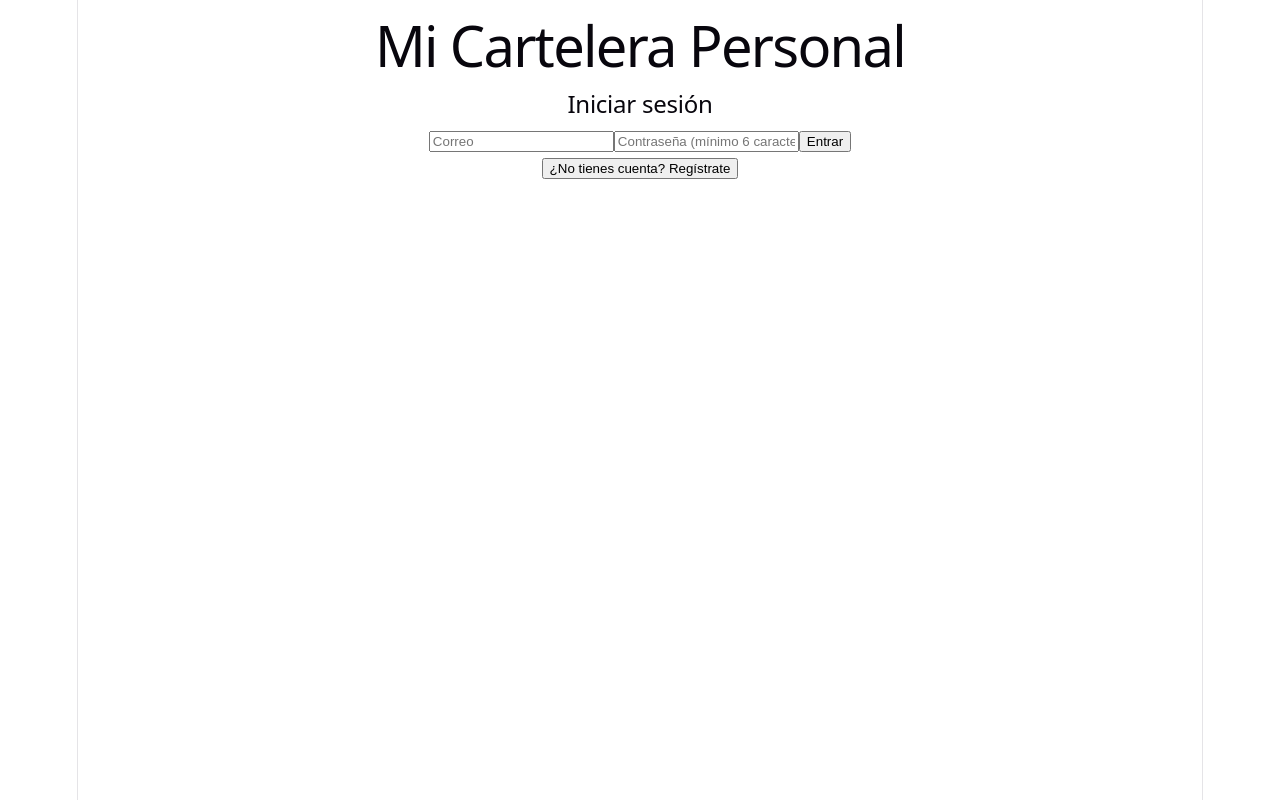
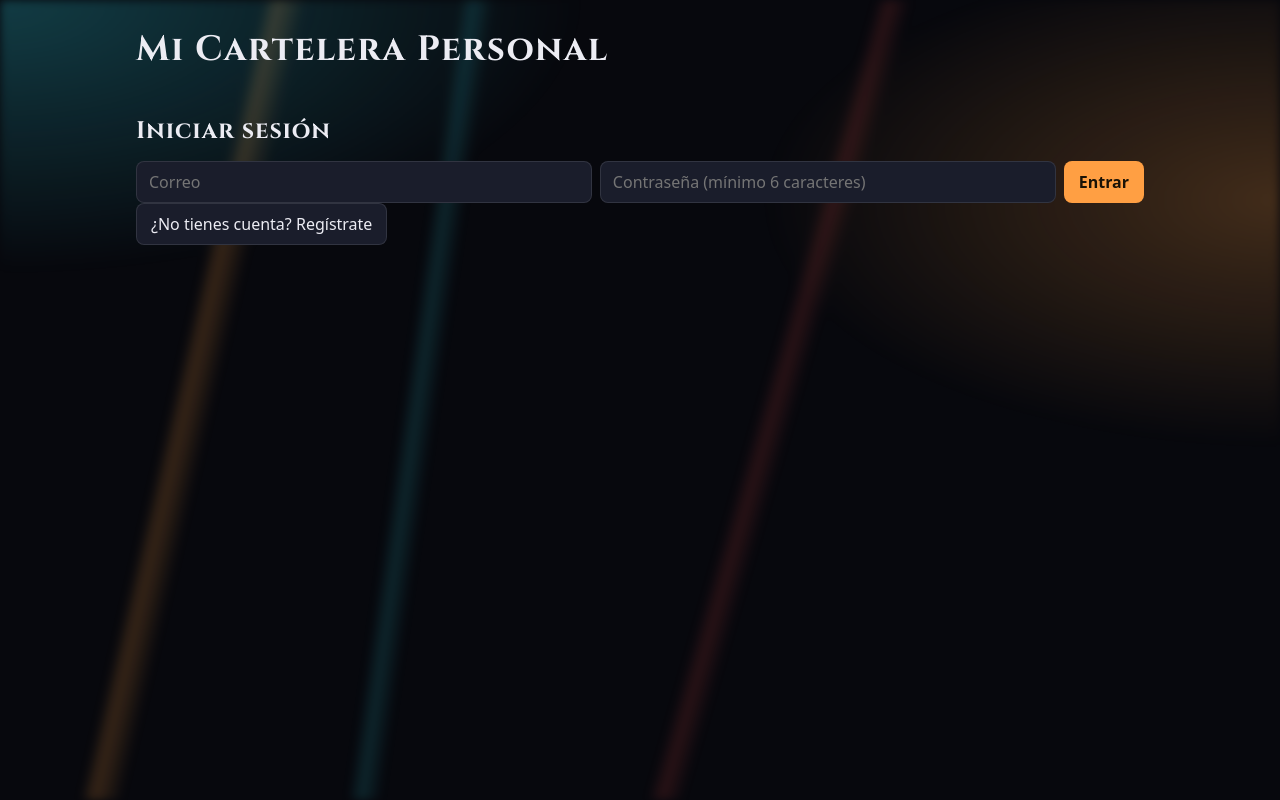
Before and after one commit to ApaukiG/mi-cartelera, a React (Vite) app: page / in a window 1280 px wide. Built offline with nearby package versions, Linux system fonts and the light colour scheme; no server answers.

Commit message:
Mejora el diseño con estilo cinematográfico y cuadrícula de pósters

```diff
--- a/src/index.css
+++ b/src/index.css
@@ -1,111 +1,238 @@
+@import url('https://fonts.googleapis.com/css2?family=Cinzel:wght@500;700&display=swap');
+
 :root {
-  --text: #6b6375;
-  --text-h: #08060d;
-  --bg: #fff;
-  --border: #e5e4e7;
-  --code-bg: #f4f3ec;
-  --accent: #aa3bff;
-  --accent-bg: rgba(170, 59, 255, 0.1);
-  --accent-border: rgba(170, 59, 255, 0.5);
-  --social-bg: rgba(244, 243, 236, 0.5);
-  --shadow:
-    rgba(0, 0, 0, 0.1) 0 10px 15px -3px, rgba(0, 0, 0, 0.05) 0 4px 6px -2px;
-
-  --sans: system-ui, 'Segoe UI', Roboto, sans-serif;
-  --heading: system-ui, 'Segoe UI', Roboto, sans-serif;
-  --mono: ui-monospace, Consolas, monospace;
-
-  font: 18px/145% var(--sans);
-  letter-spacing: 0.18px;
-  color-scheme: light dark;
-  color: var(--text);
-  background: var(--bg);
-  font-synthesis: none;
-  text-rendering: optimizeLegibility;
-  -webkit-font-smoothing: antialiased;
-  -moz-osx-font-smoothing: grayscale;
-
-  @media (max-width: 1024px) {
-    font-size: 16px;
-  }
+  --bg: #07080d;
+  --panel: rgba(18, 20, 30, 0.78);
+  --panel-2: #1a1d2b;
+  --borde: rgba(255, 255, 255, 0.1);
+  --texto: #ececf3;
+  --suave: #9a9fb5;
+  --acento: #ff9f43;
+  --frio: #2ec4d6;
+  color-scheme: dark;
 }
 
-@media (prefers-color-scheme: dark) {
-  :root {
-    --text: #9ca3af;
-    --text-h: #f3f4f6;
-    --bg: #16171d;
-    --border: #2e303a;
-    --code-bg: #1f2028;
-    --accent: #c084fc;
-    --accent-bg: rgba(192, 132, 252, 0.15);
-    --accent-border: rgba(192, 132, 252, 0.5);
-    --social-bg: rgba(47, 48, 58, 0.5);
-    --shadow:
-      rgba(0, 0, 0, 0.4) 0 10px 15px -3px, rgba(0, 0, 0, 0.25) 0 4px 6px -2px;
-  }
-
-  #social .button-icon {
-    filter: invert(1) brightness(2);
-  }
-}
-
-#root {
-  width: 1126px;
-  max-width: 100%;
-  margin: 0 auto;
-  text-align: center;
-  border-inline: 1px solid var(--border);
-  min-height: 100svh;
-  display: flex;
-  flex-direction: column;
+* {
   box-sizing: border-box;
 }
 
 body {
   margin: 0;
+  background: var(--bg);
+  color: var(--texto);
+  font-family: system-ui, -apple-system, 'Segoe UI', Roboto, sans-serif;
+  line-height: 1.5;
+}
+
+/* Destellos de luz de fondo, como estelas de una calle de noche */
+body::before {
+  content: '';
+  position: fixed;
+  inset: 0;
+  z-index: -1;
+  pointer-events: none;
+  background:
+    radial-gradient(900px 420px at 0% 0%, rgba(46, 196, 214, 0.28), transparent 65%),
+    radial-gradient(800px 380px at 100% 25%, rgba(255, 159, 67, 0.24), transparent 65%),
+    linear-gradient(103deg, transparent 18%, rgba(255, 159, 67, 0.2) 19%, transparent 21%),
+    linear-gradient(98deg, transparent 33%, rgba(46, 196, 214, 0.16) 34%, transparent 35.5%),
+    linear-gradient(106deg, transparent 58%, rgba(255, 80, 80, 0.14) 59%, transparent 60.5%);
+  filter: blur(5px);
+}
+
+#root {
+  max-width: 1040px;
+  margin: 0 auto;
+  padding: 24px 16px 72px;
 }
 
 h1,
 h2 {
-  font-family: var(--heading);
-  font-weight: 500;
-  color: var(--text-h);
+  font-family: 'Cinzel', Georgia, serif;
+  letter-spacing: 0.04em;
 }
 
 h1 {
-  font-size: 56px;
-  letter-spacing: -1.68px;
-  margin: 32px 0;
-  @media (max-width: 1024px) {
-    font-size: 36px;
-    margin: 20px 0;
-  }
-}
-h2 {
-  font-size: 24px;
-  line-height: 118%;
-  letter-spacing: -0.24px;
-  margin: 0 0 8px;
-  @media (max-width: 1024px) {
-    font-size: 20px;
-  }
-}
-p {
+  font-size: 2.2rem;
   margin: 0;
 }
 
-code,
-.counter {
-  font-family: var(--mono);
-  display: inline-flex;
-  border-radius: 4px;
-  color: var(--text-h);
+h2 {
+  font-size: 1.5rem;
+  margin: 36px 0 12px;
 }
 
-code {
-  font-size: 15px;
-  line-height: 135%;
-  padding: 4px 8px;
-  background: var(--code-bg);
+h3 {
+  font-size: 1rem;
+  margin: 20px 0 6px;
+  color: var(--acento);
+  text-transform: uppercase;
+  letter-spacing: 0.08em;
 }
+
+p {
+  margin: 8px 0;
+}
+
+header {
+  display: flex;
+  flex-wrap: wrap;
+  align-items: center;
+  gap: 12px;
+  padding-bottom: 16px;
+  margin-bottom: 24px;
+  border-bottom: 1px solid var(--borde);
+}
+
+header h1 {
+  flex: 1 1 auto;
+}
+
+header span {
+  color: var(--suave);
+  font-size: 0.9rem;
+}
+
+form {
+  display: flex;
+  flex-wrap: wrap;
+  gap: 8px;
+}
+
+input,
+select {
+  background: var(--panel-2);
+  color: var(--texto);
+  border: 1px solid var(--borde);
+  border-radius: 8px;
+  padding: 8px 12px;
+  font: inherit;
+}
+
+input[type='text'],
+input[type='email'],
+input[type='password'] {
+  flex: 1 1 200px;
+}
+
+input:focus,
+select:focus,
+button:focus-visible {
+  outline: 2px solid var(--acento);
+  outline-offset: 1px;
+}
+
+button {
+  background: var(--panel-2);
+  color: var(--texto);
+  border: 1px solid var(--borde);
+  border-radius: 8px;
+  padding: 8px 14px;
+  font: inherit;
+  cursor: pointer;
+  transition: border-color 0.15s, transform 0.15s;
+}
+
+button:hover:not(:disabled) {
+  border-color: var(--acento);
+}
+
+button[type='submit'] {
+  background: var(--acento);
+  border-color: transparent;
+  color: #1a1206;
+  font-weight: 600;
+}
+
+button:disabled {
+  opacity: 0.55;
+  cursor: not-allowed;
+}
+
+ul {
+  list-style: none;
+  margin: 0;
+  padding: 0;
+}
+
+img {
+  display: block;
+  border-radius: 6px;
+}
+
+/* Clases que usaremos en el siguiente paso */
+.rejilla {
+  display: grid;
+  grid-template-columns: repeat(auto-fill, minmax(170px, 1fr));
+  gap: 20px;
+}
+
+.tarjeta {
+  position: relative;
+  background: var(--panel);
+  border: 1px solid var(--borde);
+  border-radius: 10px;
+  overflow: hidden;
+  box-shadow: 0 10px 30px rgba(0, 0, 0, 0.5);
+  transition: transform 0.2s, border-color 0.2s;
+}
+
+.tarjeta:hover {
+  transform: translateY(-4px);
+  border-color: var(--acento);
+}
+
+.tarjeta img {
+  width: 100%;
+  aspect-ratio: 2 / 3;
+  object-fit: cover;
+  border-radius: 0;
+}
+
+.sin-poster {
+  display: flex;
+  align-items: center;
+  justify-content: center;
+  aspect-ratio: 2 / 3;
+  color: var(--suave);
+  background: var(--panel-2);
+}
+
+.tarjeta-cuerpo {
+  display: flex;
+  flex-direction: column;
+  gap: 8px;
+  padding: 12px;
+}
+
+.tarjeta-titulo {
+  font-family: 'Cinzel', Georgia, serif;
+  font-weight: 700;
+  font-size: 0.95rem;
+  line-height: 1.25;
+}
+
+.tarjeta-meta {
+  color: var(--suave);
+  font-size: 0.8rem;
+}
+
+.tarjeta-cuerpo select,
+.tarjeta-cuerpo input,
+.tarjeta-cuerpo button {
+  width: 100%;
+  font-size: 0.85rem;
+  padding: 6px 8px;
+}
+
+.insignia {
+  position: absolute;
+  top: 8px;
+  left: 8px;
+  padding: 2px 8px;
+  border-radius: 999px;
+  background: rgba(0, 0, 0, 0.7);
+  color: var(--acento);
+  font-size: 0.75rem;
+  font-weight: 600;
+}
```
